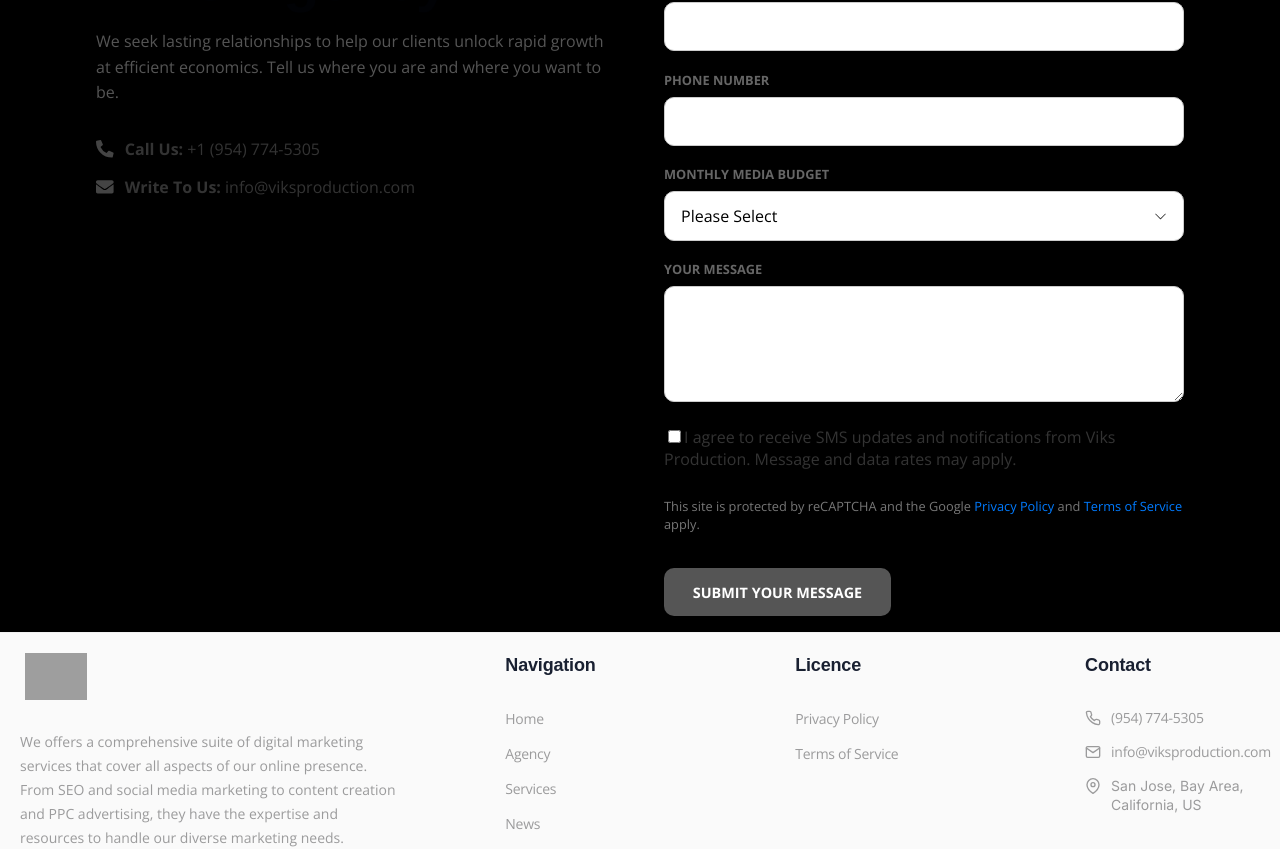
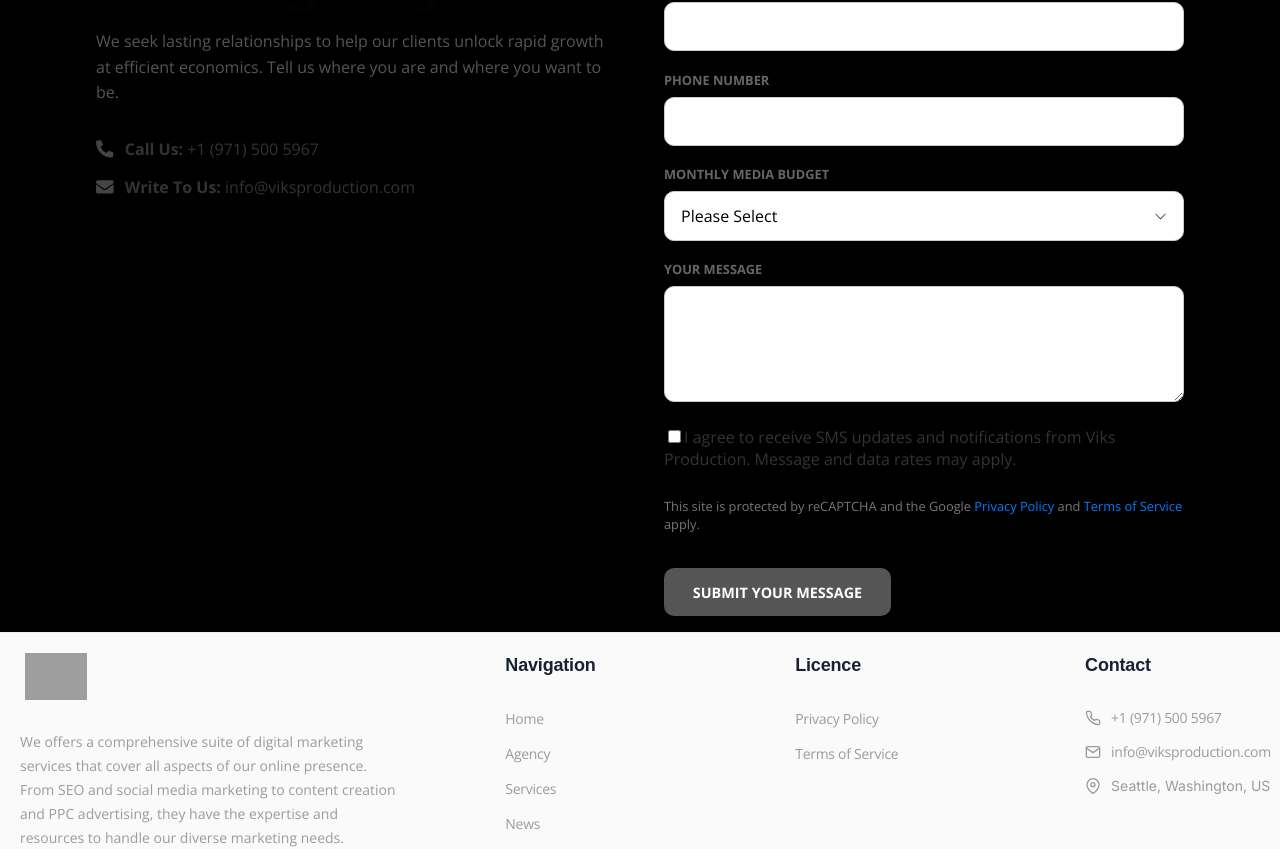
Before and after one commit to VityaAresov/VIKSProduction, a Next.js app in the folder viks_media-main/: page /contact-us in a window 1280 px wide. Shown: the part 245-1094 px from the top of the page. Built offline with nearby package versions, Linux system fonts and the light colour scheme; grey boxes are pictures that could not be loaded; a web font is replaced by a local one.

Commit message:
chore: update phone number and location; refactor: centralize company info constants
Co-authored-by: VityaAresov <158539713+VityaAresov@users.noreply.github.com>

```diff
--- a/viks_media-main/src/app/contact-us/ContactForm.tsx
+++ b/viks_media-main/src/app/contact-us/ContactForm.tsx
@@ -9,6 +9,7 @@ import React, {useState} from 'react';
 import {FaPhoneAlt, FaEnvelope} from 'react-icons/fa';
 // Убедитесь, что файл стилей существует и путь к нему верный
 import styles from './ContactForm.module.css';
+import { COMPANY_PHONE_DISPLAY, COMPANY_EMAIL } from '@/config/companyInfo';
 
 interface FormData {
     firstName: string;
@@ -125,11 +126,11 @@ const ContactForm: React.FC = () => {
                     <div className={styles.contactInfo}>
                         <p className={styles.contactLine}>
                             <FaPhoneAlt className={styles.contactIcon}/>
-                            <span><strong>Call Us:</strong> +1 (954) 774-5305</span>
+                            <span><strong>Call Us:</strong> {COMPANY_PHONE_DISPLAY}</span>
                         </p>
                         <p className={styles.contactLine}>
                             <FaEnvelope className={styles.contactIcon}/>
-                            <span><strong>Write To Us:</strong> info@viksproduction.com</span>
+                            <span><strong>Write To Us:</strong> {COMPANY_EMAIL}</span>
                         </p>
                     </div>
                 </div>
--- a/viks_media-main/src/components/common/Footer.tsx
+++ b/viks_media-main/src/components/common/Footer.tsx
@@ -4,6 +4,7 @@ import { FaFacebookF, FaTwitter, FaLinkedinIn, FaInstagram } from 'react-icons/f
 import { FiPhone, FiMail, FiMapPin } from 'react-icons/fi';
 
 import styles from './Footer.module.css';
+import { COMPANY_PHONE_DISPLAY, COMPANY_PHONE_TEL, COMPANY_LOCATION, COMPANY_EMAIL } from '@/config/companyInfo';
 
 
 interface FooterLinkItem {
@@ -52,9 +53,9 @@ const licenceLinks: FooterLinkItem[] = [
 ];
 
 const contactDetails: ContactDetailItem[] = [
-    { id: 'con1', href: 'tel:+19547745305', text: '(954) 774-5305', icon: FiPhone },
-    { id: 'con2', href: 'mailto:info@viksproduction.com', text: 'info@viksproduction.com', icon: FiMail },
-    { id: 'con3', text: 'San Jose, Bay Area, California, US', icon: FiMapPin },
+    { id: 'con1', href: COMPANY_PHONE_TEL, text: COMPANY_PHONE_DISPLAY, icon: FiPhone },
+    { id: 'con2', href: `mailto:${COMPANY_EMAIL}`, text: COMPANY_EMAIL, icon: FiMail },
+    { id: 'con3', text: COMPANY_LOCATION, icon: FiMapPin },
 ];
 
 
--- /dev/null
+++ b/viks_media-main/src/config/companyInfo.ts
@@ -0,0 +1,9 @@
+/**
+ * Centralized company information constants
+ * Update these values to change phone number and location across the entire site
+ */
+
+export const COMPANY_PHONE_DISPLAY = '+1 (971) 500 5967';
+export const COMPANY_PHONE_TEL = 'tel:+19715005967';
+export const COMPANY_LOCATION = 'Seattle, Washington, US';
+export const COMPANY_EMAIL = 'info@viksproduction.com';
```
Also changed, not shown: 1 other file (tests, documents, lock files or other folders).
